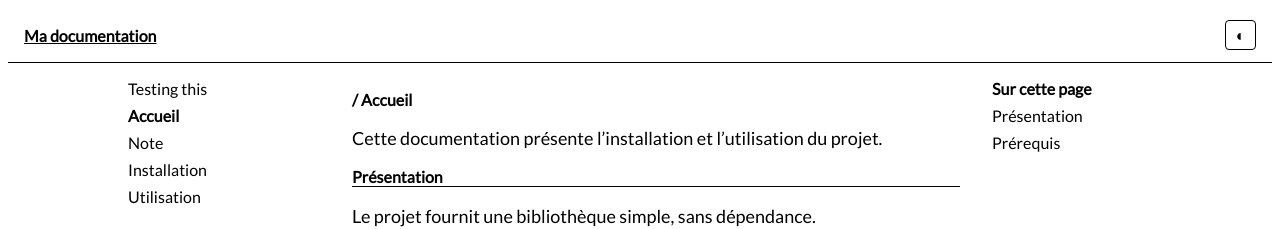
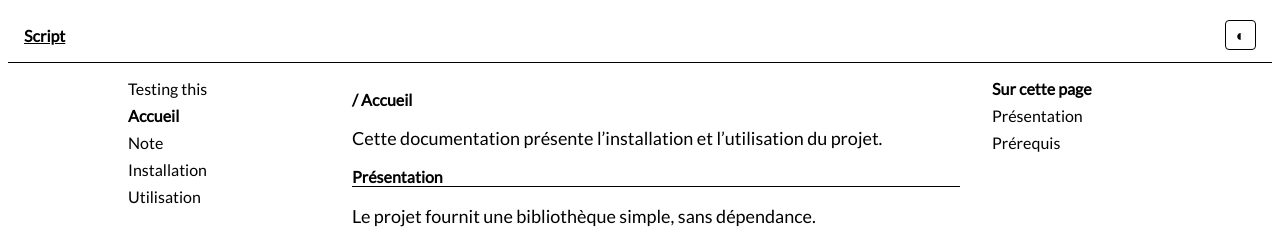
Before and after one commit to script-txt/script-txt.github.io, a Jekyll site: the page built from index.md, in a window 1280 px wide. Shown: the top 229 px of the page. Built offline with Jekyll 4.4.1, drawn with Linux system fonts in a browser that asks for light colours.

Commit message:
Change title in configuration from 'Ma documentation' to 'Script'

```diff
--- a/_config.yml
+++ b/_config.yml
@@ -1,4 +1,4 @@
-title: Ma documentation
+title: Script
 permalink: pretty
 defaults:
   - scope: { path: "" }
```
